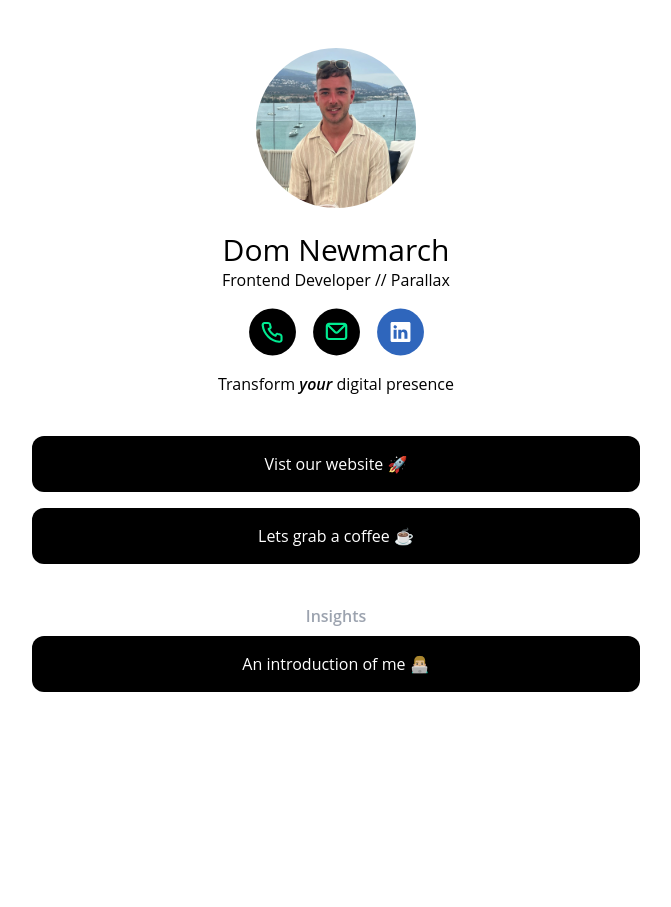
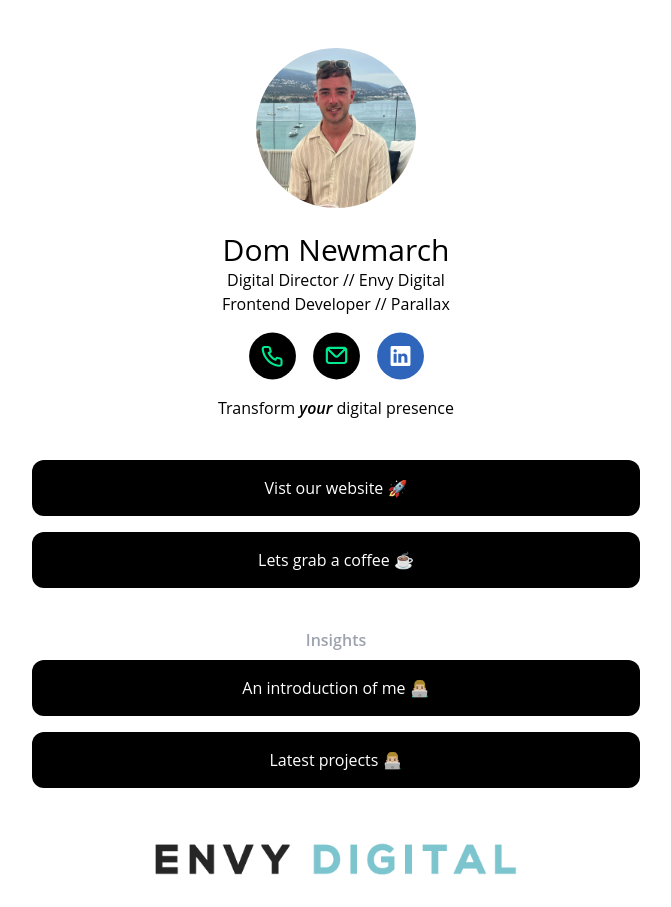
Before and after one commit to Domnewmarch/Envy-Links, a Next.js app: page / in a window 1280 px wide. Shown: the whole page, without its empty margins (304-975 px from the left). Before the commit the page ends 800 px from the top, so only its background shows below. Built offline with nearby package versions, Linux system fonts and the light colour scheme.

Commit message:
footer and link updatres

```diff
--- a/components/bio.js
+++ b/components/bio.js
@@ -6,6 +6,7 @@
       <h1 className="w-fit text-3xl">Dom Newmarch</h1>
 
       {/* Bio section / use react quill */}
+      <p className="">Digital Director // Envy Digital</p>
       <p className="">Frontend Developer // Parallax</p>
 
       {/* quick contact links */}
--- a/components/footer.js
+++ b/components/footer.js
@@ -0,0 +1,9 @@
+export default function Footer() {
+  return (
+    <div className="mt-12 flex flex-col items-center justify-center">
+      <a href="https://www.envydigital-webdesign.co.uk">
+        <img className="w-3/4 items-center m-auto" src="./img/envy-text.png" alt="" />
+      </a>
+    </div>
+  )
+}
--- a/components/linkBlock.js
+++ b/components/linkBlock.js
@@ -9,7 +9,10 @@
   },
   {
     title: 'Insights',
-    links: [{ href: 'https://www.linkedin.com/in/dom-newmarch-a554b697/', text: 'An introduction of me 👨🏼‍💻' }]
+    links: [
+      { href: 'https://www.linkedin.com/in/dom-newmarch-a554b697/', text: 'An introduction of me 👨🏼‍💻' },
+      { href: 'https://www.linkedin.com/in/dom-newmarch-a554b697/', text: 'Latest projects 👨🏼‍💻' }
+    ]
   }
 ]
 
--- a/pages/index.js
+++ b/pages/index.js
@@ -1,5 +1,6 @@
 import Avatar from '../components/avatar'
 import Bio from '../components/bio'
+import Footer from '../components/footer'
 import LinkBlock from '../components/linkBlock'
 export default function Home() {
   return (
@@ -9,6 +10,7 @@
           <Avatar />
           <Bio />
           <LinkBlock />
+          <Footer />
         </div>
       </div>
     </div>
```
Also changed, not shown: public/img/Envy Digital.svg (added), public/img/envy-text.png (added).
